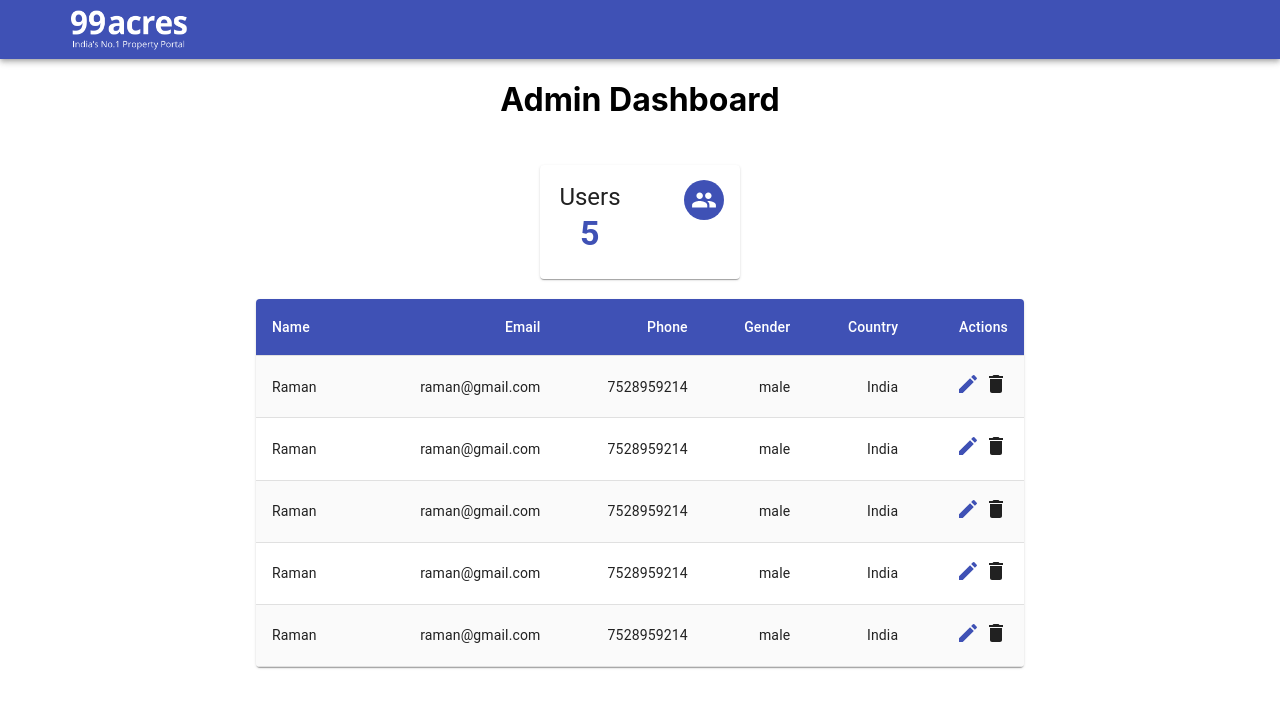
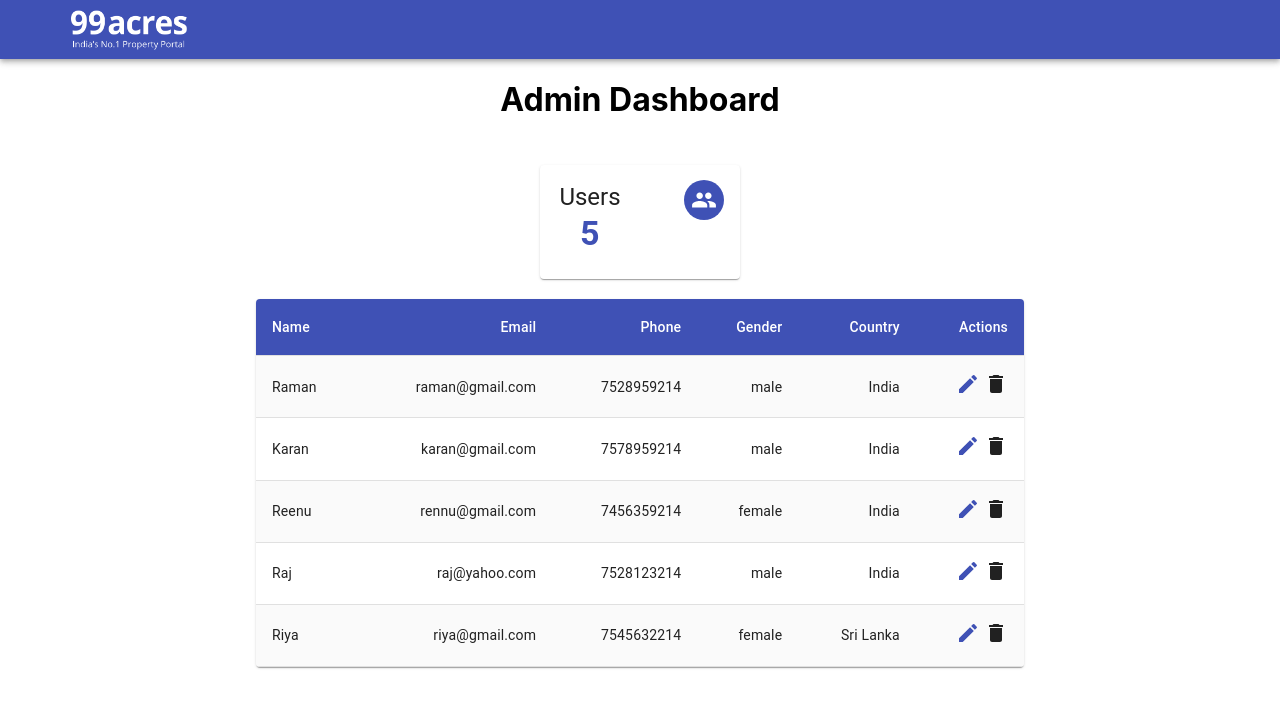
Before and after one commit to Ramanpreet6262/Admin-Panel-Housing-App, a React (Create React App) app: page /admin/dashboard in a window 1280 px wide. Shown: the top 708 px of the page. Built offline with nearby package versions, Linux system fonts and the light colour scheme.

Commit message:
follow up commit

```diff
--- a/src/App.js
+++ b/src/App.js
@@ -15,6 +15,16 @@ const App = () => {
 
   useEffect(() => setUsers(usersData), []);
 
+  const deleteUserHandler = id => {
+    console.log(`deleted ${id}`);
+    // var book = this.state.bookList;
+    // book.splice(event.target.id, 1);
+    // this.setState({ bookList: book });
+    users.splice(id, 1);
+    console.log(users);
+    setUsers(users);
+  };
+
   return (
     <div className='App'>
       <Navbar />
@@ -25,7 +35,10 @@ const App = () => {
           path='/admin/dashboard'
           exact
           render={() => (
-            <AdminDashboard users={users.length === 0 ? null : users} />
+            <AdminDashboard
+              users={users.length === 0 ? null : users}
+              deleteUserHandler={deleteUserHandler}
+            />
           )}
         />
       </Switch>
--- a/src/Components/AdminDashboard/AdminDashboard.js
+++ b/src/Components/AdminDashboard/AdminDashboard.js
@@ -70,6 +70,9 @@ const useStyles = makeStyles(() => ({
   },
   table: {
     minWidth: 700
+  },
+  actionIcon: {
+    cursor: 'pointer'
   }
 }));
 
@@ -111,8 +114,8 @@ export default function AdminDashboard(props) {
               </TableRow>
             </TableHead>
             <TableBody>
-              {props.users.map(user => (
-                <StyledTableRow key={user.id}>
+              {props.users.map((user, index) => (
+                <StyledTableRow key={index}>
                   <StyledTableCell component='th' scope='row'>
                     {user.name}
                   </StyledTableCell>
@@ -123,7 +126,11 @@ export default function AdminDashboard(props) {
                     {user.country}
                   </StyledTableCell>
                   <StyledTableCell align='right'>
-                    <EditIcon color='primary' /> <DeleteIcon />
+                    <EditIcon className={classes.actionIcon} color='primary' />{' '}
+                    <DeleteIcon
+                      className={classes.actionIcon}
+                      onClick={() => props.deleteUserHandler(index)}
+                    />
                   </StyledTableCell>
                 </StyledTableRow>
               ))}
--- a/src/Data/usersData.js
+++ b/src/Data/usersData.js
@@ -9,35 +9,35 @@ let usersData = [
   },
   {
     id: 1,
-    name: 'Raman',
-    email: 'raman@gmail.com',
-    phone: '7528959214',
+    name: 'Karan',
+    email: 'karan@gmail.com',
+    phone: '7578959214',
     gender: 'male',
     country: 'India'
   },
   {
     id: 2,
-    name: 'Raman',
-    email: 'raman@gmail.com',
-    phone: '7528959214',
-    gender: 'male',
+    name: 'Reenu',
+    email: 'rennu@gmail.com',
+    phone: '7456359214',
+    gender: 'female',
     country: 'India'
   },
   {
     id: 3,
-    name: 'Raman',
-    email: 'raman@gmail.com',
-    phone: '7528959214',
+    name: 'Raj',
+    email: 'raj@yahoo.com',
+    phone: '7528123214',
     gender: 'male',
     country: 'India'
   },
   {
     id: 4,
-    name: 'Raman',
-    email: 'raman@gmail.com',
-    phone: '7528959214',
-    gender: 'male',
-    country: 'India'
+    name: 'Riya',
+    email: 'riya@gmail.com',
+    phone: '7545632214',
+    gender: 'female',
+    country: 'Sri Lanka'
   }
 ];
 
```
